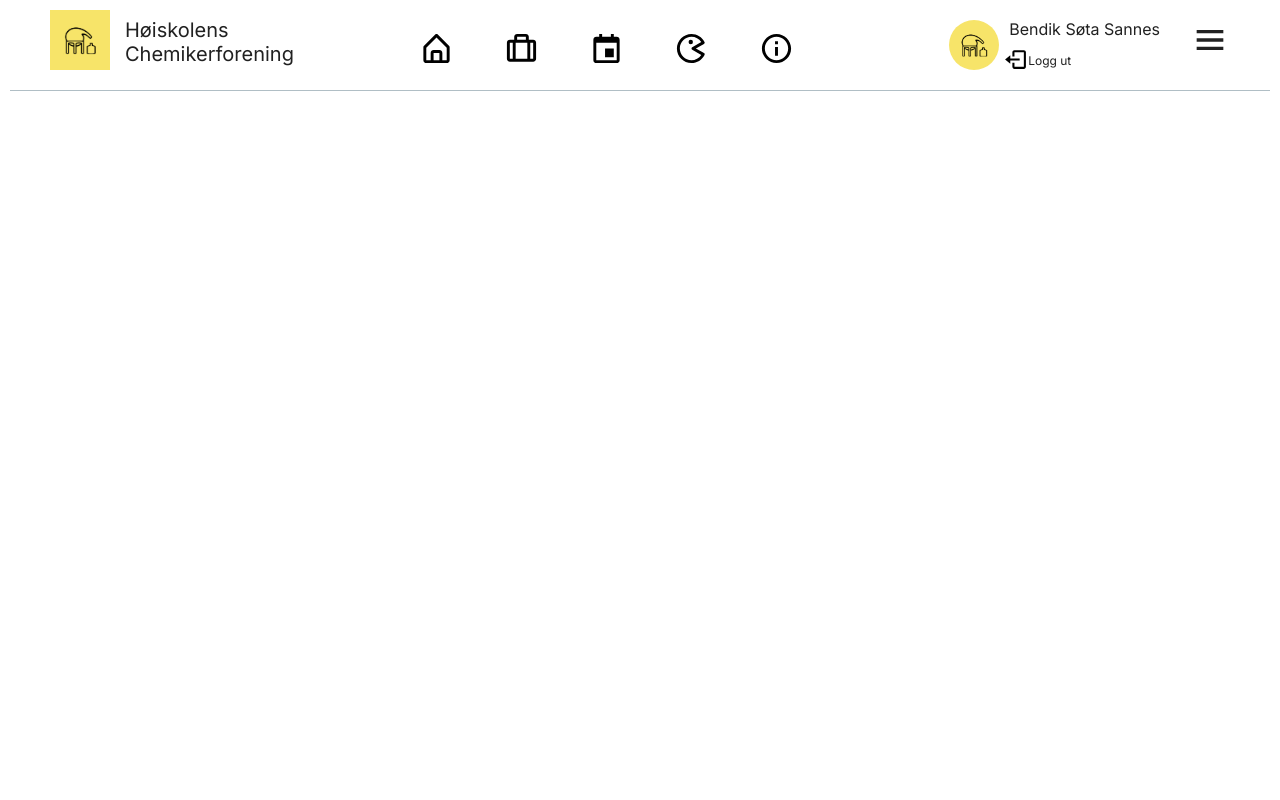
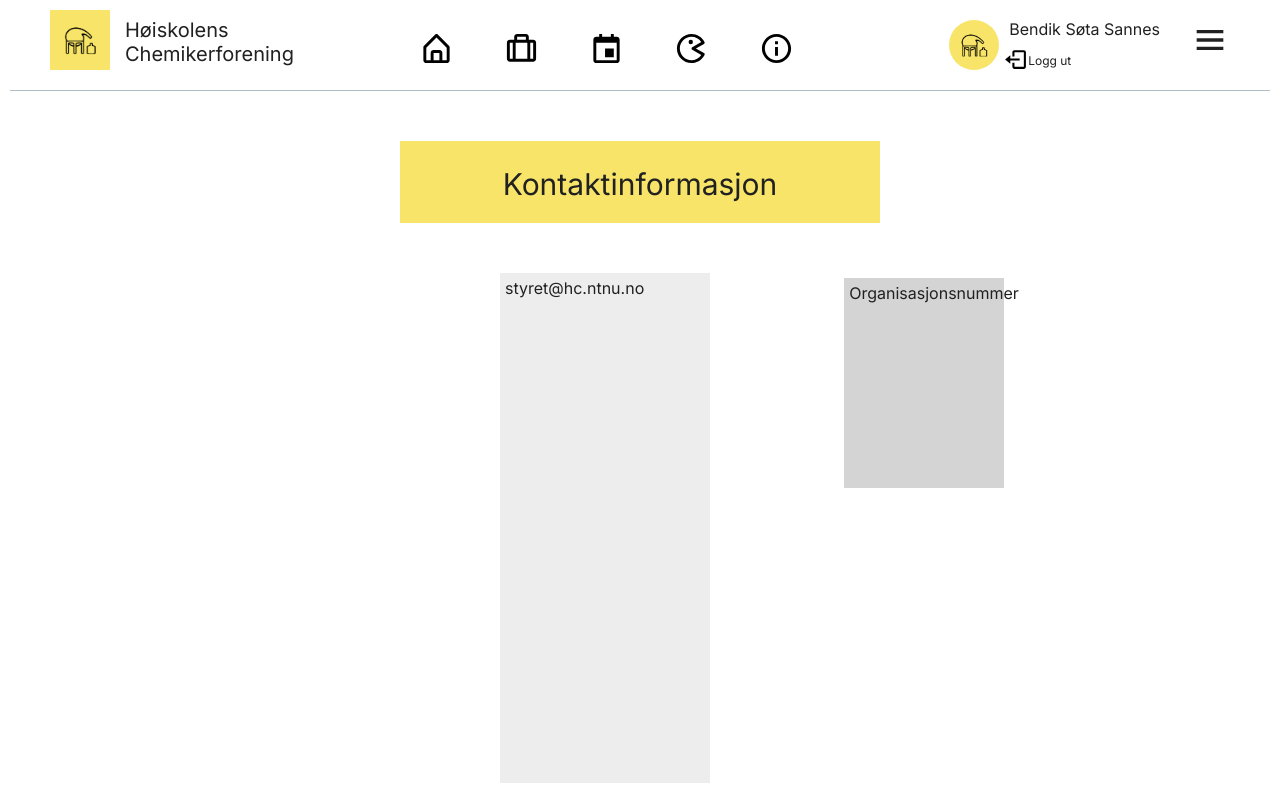
Before and after one commit to HoiskolensChemikerforening/hc-frontend, a React (Create React App) app: page /kontaktinfo in a window 1280 px wide. Built offline with nearby package versions, Linux system fonts and the light colour scheme.

Commit message:
startet på kontaktside

```diff
--- a/src/App.jsx
+++ b/src/App.jsx
@@ -12,7 +12,7 @@ import { NewsDetail } from "./pages/news/NewsDetail";
 import { NewsForm} from "./pages/news/NewsForm";
 import { CommitteeDetailsPage } from "./pages/undergrupper/CommitteeDetailsPage";
 import { Internside } from "./pages/internt/Internt";
-
+import { Kontaktinfo } from "./pages/info/kontaktinfo";
 
 class App extends React.Component {
   render() {
@@ -24,7 +24,8 @@ class App extends React.Component {
             <Route path="/arrangement">   <H1>BLOT OG SÅNN!!!</H1>    </Route>
             <Route path="/bedrift">       <H1>Bedrift</H1>            </Route>
             <Route path="/internt">       <Internside/>            </Route>
-            <Route path="/info">          <H1>Info</H1>               </Route>
+            <Route path="/info/kontaktinfo">          <H1>Info</H1>               </Route>
+            <Route path="/kontaktinfo"> <Kontaktinfo/> </Route>
             <Route path="/profil">        <H1>Profil</H1>             </Route>
             <Route path="/nyheter">       <NewsRouter/>               </Route>
             <Route path="/undergrupper/test">  <CommitteeDetailsPage/>            </Route>
--- /dev/null
+++ b/src/pages/info/kontaktinfo.jsx
@@ -0,0 +1,51 @@
+import React from "react";
+import styled from "styled-components";
+import { Container, Row, Col } from "../../components/Layout";
+import { H1 } from "../../components/Text";
+import { Link, useHistory } from "react-router-dom";
+
+
+export const Kontaktinfo = () => (
+    <>
+        <Box>
+            <Row>
+                <H1 style={{textAlign: "center"}}> Kontaktinformasjon </H1>
+            </Row>
+        </Box>
+        <GreyBox>
+            styret@hc.ntnu.no
+            <GreyerBox>
+                Organisasjonsnummer
+            </GreyerBox>
+        </GreyBox>
+    </>
+);
+
+const Box = styled.div`
+    background: #f7e469;
+    width: 280px;
+    display: flex;
+    justify-content: center;
+    margin: 0 auto;
+    padding: 5px 100px 5px 100px;
+    margin-bottom: 50px;
+    margin-top: 50px;
+`
+
+const GreyBox = styled.div`
+    display: flex;
+    background-color: #ededed;
+    width: 200px;
+    height: 500px;
+    padding: 5px 5px 5px 5px;
+    margin-left: 500px;
+`
+
+const GreyerBox = styled.div`
+    display: flex;
+    background-color: #d4d4d4;
+    width: 150px;
+    height: 200px;
+    padding: 5px 5px 5px 5px;
+    margin-left: 200px;
+`
```
